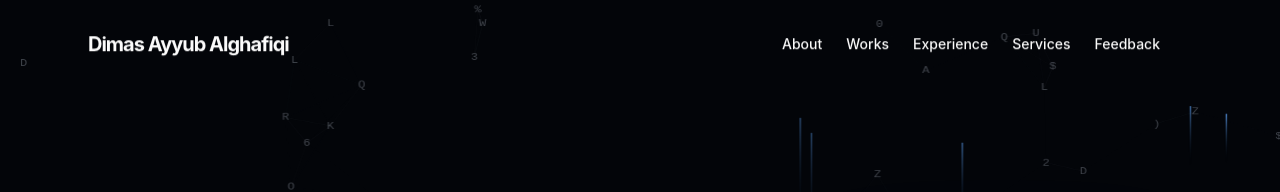
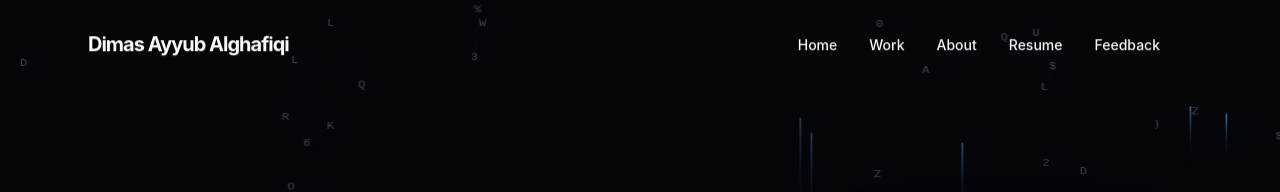
Before and after one commit to DimasAlghaf/Personal-Portfolio, a React (Vite) app: page / in a window 1280 px wide. Shown: the top 192 px of the page. Built offline with nearby package versions, Linux system fonts and the light colour scheme; some icons are missing.

Commit message:
feat: add portfolio components, project data, and interactive animations

```diff
--- a/src/components/Footer.jsx
+++ b/src/components/Footer.jsx
@@ -44,53 +44,19 @@ export default function Footer() {
     { name: "Email", icon: "mdi:email-outline", href: "mailto:dimasalghaf@gmail.com" },
   ];
 
-  const navLinks = [
-    { name: "Home", href: "#home" },
-    { name: "About", href: "#about" },
-    { name: "Projects", href: "#projects" },
-    { name: "Experience", href: "#experience" },
-    { name: "Feedback", href: "#contact" },
-  ];
-
   return (
-    <footer className="w-full py-12 bg-transparent overflow-hidden border-t border-border-light dark:border-border-dark relative z-10">
+    <footer className="w-full py-6 bg-transparent overflow-hidden border-t border-border-light dark:border-border-dark relative z-10">
       <motion.div
         initial="hidden"
         whileInView="visible"
         viewport={{ once: true, margin: "0px 0px -100px 0px" }}
         variants={containerVariants}
-        className="container mx-auto px-4 flex flex-col items-center gap-10 mb-12"
+        className="container mx-auto px-4 flex flex-col items-center gap-6 mb-6"
       >
         {/* Logo */}
         <motion.div variants={itemVariants} className="flex justify-center">
           <Logo />
         </motion.div>
-
-        {/* Navigation Links */}
-        <motion.nav
-          variants={itemVariants}
-          className="flex flex-wrap justify-center gap-x-8 gap-y-4 text-base font-medium relative z-10"
-        >
-          {navLinks.map((item) => (
-            <motion.a
-              key={item.name}
-              href={item.href}
-              className="relative px-3 py-1.5 group text-gray-500 dark:text-gray-400"
-              whileHover={{ scale: 1.05 }}
-              whileTap={{ scale: 0.95 }}
-            >
-              <span className="relative z-10 group-hover:text-primary transition-colors duration-300">
-                {item.name}
-              </span>
-              <motion.span
-                className="absolute inset-0 bg-primary/10 dark:bg-primary/20 rounded-md -z-0 origin-center"
-                initial={{ scale: 0, opacity: 0 }}
-                whileHover={{ scale: 1, opacity: 1 }}
-                transition={{ type: "spring", stiffness: 300, damping: 20 }}
-              />
-            </motion.a>
-          ))}
-        </motion.nav>
 
         {/* Social Media Icons */}
         <motion.div variants={itemVariants} className="flex gap-6 items-center">
@@ -125,7 +91,7 @@ export default function Footer() {
 
       {/* Copyright */}
       <motion.div
-        className="container mx-auto px-4 mt-8 flex flex-col md:flex-row items-center justify-center gap-4 text-sm text-gray-500 dark:text-gray-500"
+        className="container mx-auto px-4 mt-4 flex flex-col md:flex-row items-center justify-center gap-4 text-sm text-gray-500 dark:text-gray-500"
         initial="hidden"
         whileInView="visible"
         viewport={{ once: true }}
--- a/src/components/Hero.jsx
+++ b/src/components/Hero.jsx
@@ -63,10 +63,17 @@ const Hero = () => {
 
                 {/* Image Wrapper */}
                 <div className="relative w-full h-full overflow-hidden rounded-full md:rounded-[3rem] bg-gray-200 dark:bg-[#0a101d] shadow-2xl transition-all duration-700 group-hover:scale-[1.02] group-hover:-translate-y-2 group-hover:shadow-[0_20px_40px_rgba(96,165,250,0.2)]">
+                  {/* First Image - Fades out on hover */}
                   <img
                     src="/dimas.jpeg"
-                    alt="DIMAS_AYYUB_ALGHAFIQI"
-                    className="w-full h-full object-cover grayscale opacity-80 mix-blend-luminosity group-hover:mix-blend-normal group-hover:grayscale-0 group-hover:opacity-100 group-hover:scale-110 transition-all duration-700 ease-out"
+                    alt="DIMAS_AYYUB_ALGHAFIQI_1"
+                    className="absolute inset-0 w-full h-full object-cover grayscale opacity-80 mix-blend-luminosity group-hover:opacity-0 group-hover:scale-110 transition-all duration-700 ease-out"
+                  />
+                  {/* Second Image - Fades in on hover */}
+                  <img
+                    src="/dimas2.jpeg"
+                    alt="DIMAS_AYYUB_ALGHAFIQI_2"
+                    className="absolute inset-0 w-full h-full object-cover opacity-0 scale-100 group-hover:opacity-100 group-hover:scale-110 transition-all duration-700 ease-out"
                   />
                   {/* Subtle inner gradient for premium depth */}
                   <div className="absolute inset-0 bg-gradient-to-tr from-black/60 via-transparent to-white/20 pointer-events-none opacity-60 group-hover:opacity-20 transition-opacity duration-700"></div>
--- a/src/components/Navbar.jsx
+++ b/src/components/Navbar.jsx
@@ -1,5 +1,14 @@
 import { useScrollPosition } from '../hooks/useScrollPosition';
 import { motion, useScroll, useTransform } from 'motion/react';
+import { RandomLetterSwap } from "./ui/random-letter-swap"; // Adjusted to relative path to avoid @/ alias issues if not configured, but keeping the exact component usage.
+
+const links = [
+  { name: "Home", href: "#home" },
+  { name: "Work", href: "#works" },
+  { name: "About", href: "#about" },
+  { name: "Resume", href: "#resume" },
+  { name: "Feedback", href: "#contact" }
+];
 
 const Navbar = () => {
   const scrollPosition = useScrollPosition();
@@ -11,14 +20,6 @@ const Navbar = () => {
   const profileScale = useTransform(scrollY, [0, 200], [0.5, 1]);
   const profileWidth = useTransform(scrollY, [0, 200], ["0px", "40px"]);
   const profileMargin = useTransform(scrollY, [0, 200], ["0px", "16px"]); // ml-4
-
-  const navLinks = [
-    { name: 'About', href: '#about' },
-    { name: 'Works', href: '#works' },
-    { name: 'Experience', href: '#experience' },
-    { name: 'Services', href: '#services' },
-    { name: 'Feedback', href: '#contact' },
-  ];
 
   return (
     <header
@@ -34,18 +35,18 @@ const Navbar = () => {
         </a>
 
         <div className="flex items-center gap-6 md:gap-8">
-          <nav className="hidden md:flex gap-6 items-center">
-            {navLinks.map((link) => (
-              <a
-                key={link.name}
-                href={link.href}
-                className="text-sm font-medium hover:text-primary transition-colors duration-200"
-              >
-                {link.name}
+          <nav className="hidden md:flex items-center gap-8">
+            {links.map((link) => (
+              <a href={link.href} key={link.name}>
+                <RandomLetterSwap
+                  className="cursor-pointer font-medium text-muted-foreground text-sm hover:text-foreground"
+                  label={link.name}
+                  staggerDuration={0.025}
+                  transition={{ duration: 0.6, type: "spring" }}
+                />
               </a>
             ))}
           </nav>
-
           {/* Profile Picture that appears gradually on scroll */}
           <motion.div
             className="flex items-center origin-right overflow-hidden"
--- /dev/null
+++ b/src/components/ui/random-letter-swap.jsx
@@ -0,0 +1,63 @@
+"use client";
+
+import React, { useState, useEffect } from "react";
+import { motion, useAnimation } from "motion/react";
+
+const CHARS = "ABCDEFGHIJKLMNOPQRSTUVWXYZabcdefghijklmnopqrstuvwxyz0123456789!@#$%^&*()_+";
+
+export function RandomLetterSwap({
+  label,
+  className,
+  staggerDuration = 0.025,
+  transition = { duration: 0.6, type: "spring" },
+}) {
+  const [displayText, setDisplayText] = useState(label);
+  const [isHovered, setIsHovered] = useState(false);
+  const controls = useAnimation();
+
+  useEffect(() => {
+    let intervalId;
+    let currentStep = 0;
+    const maxSteps = 12; // Increased steps for a longer effect
+
+    if (isHovered) {
+      intervalId = setInterval(() => {
+        setDisplayText((prev) => {
+          const newText = prev.split("");
+          for (let i = 0; i < label.length; i++) {
+            if (currentStep > i * (maxSteps / label.length)) {
+              newText[i] = label[i];
+            } else {
+              newText[i] = CHARS[Math.floor(Math.random() * CHARS.length)];
+            }
+          }
+          return newText.join("");
+        });
+        currentStep++;
+
+        if (currentStep > maxSteps + label.length * (maxSteps / label.length)) {
+          clearInterval(intervalId);
+          setDisplayText(label);
+        }
+      }, staggerDuration * 2500); // Slower interval (approx 62.5ms instead of 25ms)
+    } else {
+      setDisplayText(label);
+    }
+
+    return () => {
+      if (intervalId) clearInterval(intervalId);
+    };
+  }, [isHovered, label, staggerDuration]);
+
+  return (
+    <motion.span
+      className={className}
+      onMouseEnter={() => setIsHovered(true)}
+      onMouseLeave={() => setIsHovered(false)}
+      animate={controls}
+      transition={transition}
+    >
+      {displayText}
+    </motion.span>
+  );
+}
--- a/src/data/projects.js
+++ b/src/data/projects.js
@@ -13,7 +13,7 @@ export const projects = [
     description: "A modern and responsive personal portfolio website designed to showcase my skills, projects, and experience.",
     image: "https://images.unsplash.com/photo-1551288049-bebda4e38f71?q=80&w=1600&auto=format&fit=crop",
     category: "Frontend",
-    technologies: ["React", "JavaScript", "Tailwind"]
+    technologies: ["React", "Vite", "Tailwind CSS", "EmailJS", "Framer Motion"]
   },
   {
     id: 3,
```
Also changed, not shown: public/dimas2.jpeg (added).
